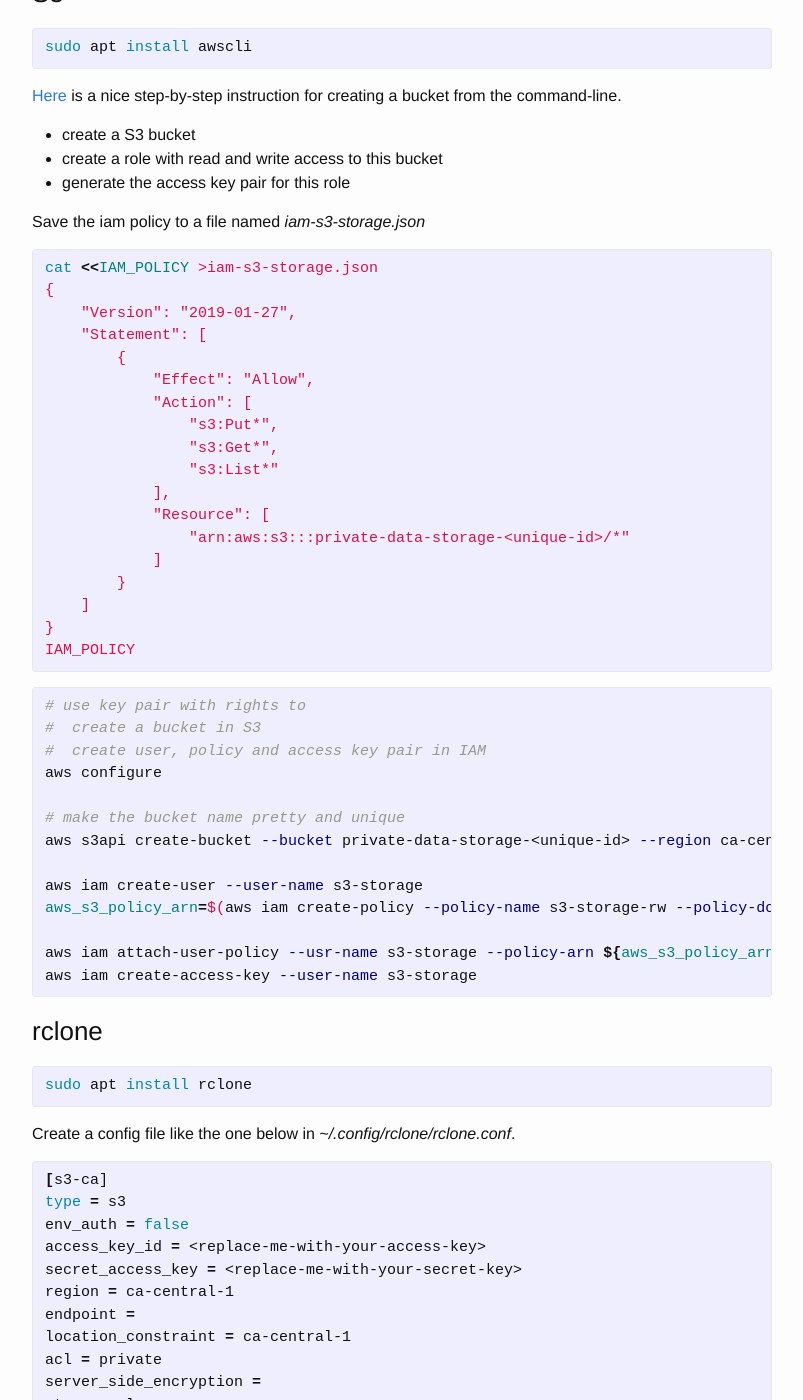
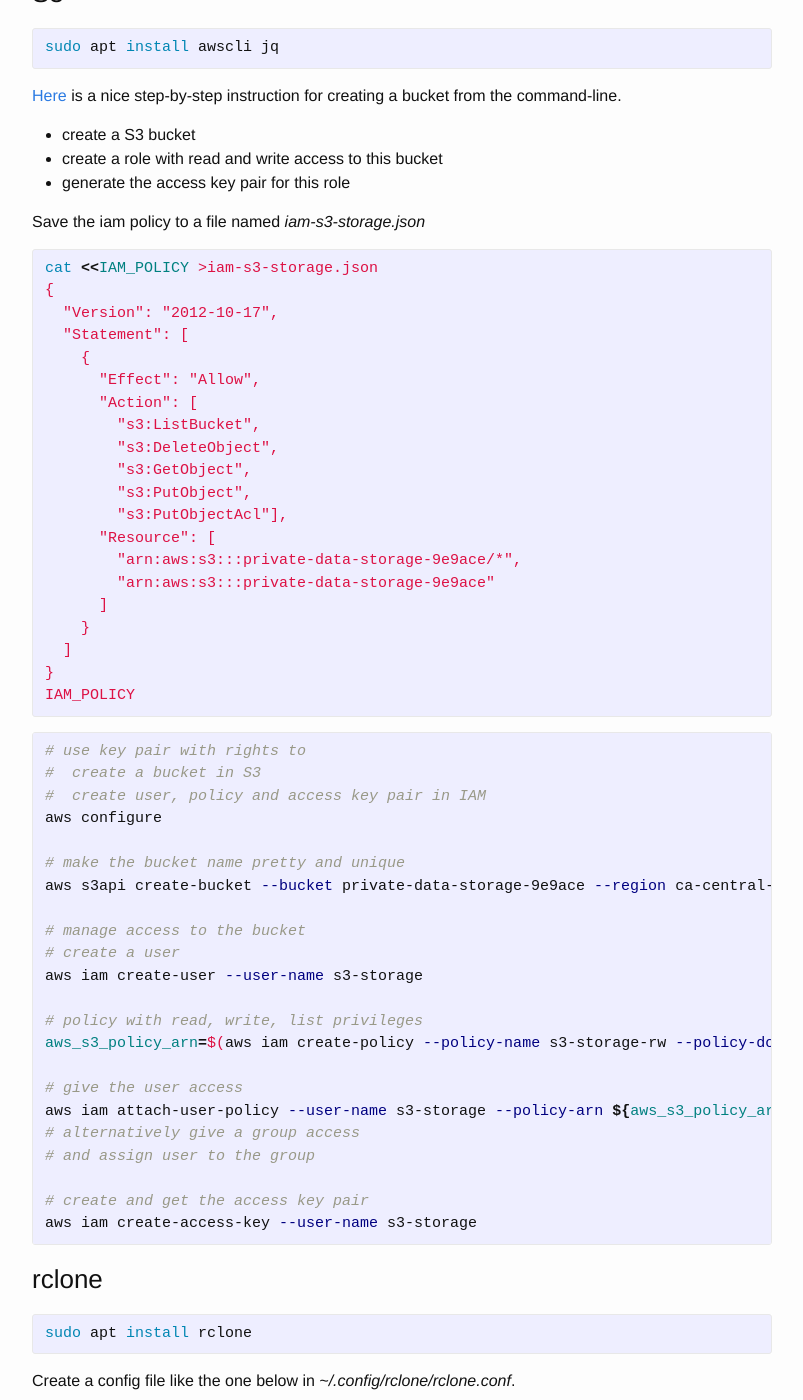
Before and after one commit to RawIron/jekyll-rawiron.github.io, a Jekyll site: the page built from _posts/2019-01-21-s3-encrypted.markdown, in a window 1280 px wide and 1400 px high, scrolled down 598 px. Shown: the whole window, without its empty margins (238-1041 px from the left). Built offline with Jekyll 4.4.1, drawn with Linux system fonts in a browser that asks for light colours; some of the changed text lies outside the part shown.

```diff
--- a/_posts/2019-01-21-s3-encrypted.markdown
+++ b/_posts/2019-01-21-s3-encrypted.markdown
@@ -25,7 +25,7 @@ The tools to build this:
 ### S3
 
 {% highlight bash %}
-sudo apt install awscli
+sudo apt install awscli jq
 {% endhighlight %}
 
 [Here][s3-create-bucket] is a nice step-by-step instruction for creating a bucket from the command-line.
@@ -39,20 +39,22 @@ Save the iam policy to a file named _iam-s3-storage.json_
 {% raw %}
 cat <<IAM_POLICY >iam-s3-storage.json
 {
-    "Version": "2019-01-27",
-    "Statement": [
-        {
-            "Effect": "Allow",
-            "Action": [
-                "s3:Put*",
-                "s3:Get*",
-                "s3:List*"
-            ],
-            "Resource": [
-                "arn:aws:s3:::private-data-storage-<unique-id>/*"
-            ]
-        }
-    ]
+  "Version": "2012-10-17",
+  "Statement": [
+    {
+      "Effect": "Allow",
+      "Action": [
+        "s3:ListBucket",
+        "s3:DeleteObject",
+        "s3:GetObject",
+        "s3:PutObject",
+        "s3:PutObjectAcl"],
+      "Resource": [
+        "arn:aws:s3:::private-data-storage-9e9ace/*",
+        "arn:aws:s3:::private-data-storage-9e9ace"
+      ]
+    }
+  ]
 }
 IAM_POLICY
 {% endraw %}
@@ -65,12 +67,21 @@ IAM_POLICY
 aws configure
 
 # make the bucket name pretty and unique
-aws s3api create-bucket --bucket private-data-storage-<unique-id> --region ca-central-1 --acl private
+aws s3api create-bucket --bucket private-data-storage-9e9ace --region ca-central-1 --acl private --create-bucket-configuration LocationConstraint=ca-central-1
 
+# manage access to the bucket
+# create a user
 aws iam create-user --user-name s3-storage
-aws_s3_policy_arn=$(aws iam create-policy --policy-name s3-storage-rw --policy-document file://iam-s3-storage.json)
 
-aws iam attach-user-policy --usr-name s3-storage --policy-arn ${aws_s3_policy_arn}
+# policy with read, write, list privileges
+aws_s3_policy_arn=$(aws iam create-policy --policy-name s3-storage-rw --policy-document file://iam-s3-storage.json | jq '.Policy.Arn' | sed 's/"//g')
+
+# give the user access
+aws iam attach-user-policy --user-name s3-storage --policy-arn ${aws_s3_policy_arn}
+# alternatively give a group access
+# and assign user to the group
+
+# create and get the access key pair
 aws iam create-access-key --user-name s3-storage
 {% endhighlight %}
 
@@ -83,6 +94,9 @@ sudo apt install rclone
 Create a config file like the one below in _~/.config/rclone/rclone.conf_.
 
 {% highlight bash %}
+{% raw %}
+mkdir -p ~/.config/rclone
+cat <<RCLONE_CONF >>~/.config/rclone/rclone.conf
 [s3-ca]
 type = s3
 env_auth = false
@@ -94,6 +108,8 @@ location_constraint = ca-central-1
 acl = private
 server_side_encryption =
 storage_class =
+RCLONE_CONF
+{% endraw %}
 {% endhighlight %}
 
 ### encfs
@@ -148,16 +164,15 @@ _rclone_ is the tool to transfer the data between the client and the cloud stora
 Copy the encrypted data to the cloud.
 
 {% highlight bash %}
-rclone copy ~/cloud-encrypted s3-ca:private-data-storage-<unique-id>
+rclone copy ~/cloud-encrypted s3-ca:private-data-storage-9e9ace
 {% endhighlight %}
 
 Restore the encrypted data from the cloud.
 
 {% highlight bash %}
-rclone copy s3-ca:private-data-storage-<unique-id> ~/cloud-encrypted
+rclone copy s3-ca:private-data-storage-9e9ace ~/cloud-encrypted
 {% endhighlight %}
 
-Use md5 hashes for file comparison.
 
 [s3-create-bucket]: http://notes.webutvikling.org/add-s3-bucket-using-awscli-example/
 [rclone-home]: https://rclone.org/
```
